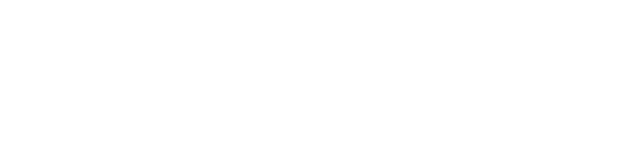
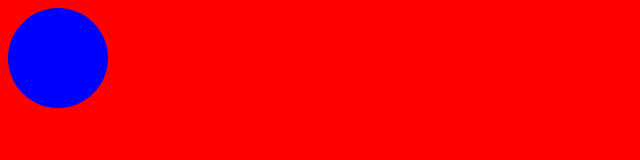
Before and after one commit to james-iorgovan/it202-final, a website: page page-content/canvas.html in a window 1280 px wide. Shown: the whole page, without its empty margins (0-640 px from the left). Drawn offline with Linux system fonts and the light colour scheme.

Commit message:
Blue circle red background on canva

```diff
--- a/page-content/canvas.html
+++ b/page-content/canvas.html
@@ -1,3 +1,26 @@
+
+<!DOCTYPE html>
+<html>
+<head>
+<body style="background-color:red;">
+<style>
+.dot {
+  height: 100px;
+  width: 100px;
+  background-color: blue
+  ;
+  border-radius: 50%;
+  display: inline-block;
+}
+</style>
+</head>
+<body>
+
+  <span class="dot"></span>
+
+
 <canvas id="myCanvas" width="200" height="100">
 
 </canvas>
+</body>
+</html>
```
Also changed, not shown: manifest.json.
